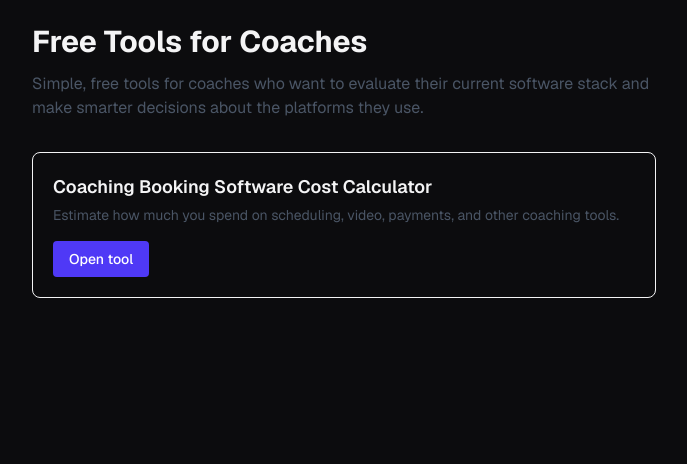
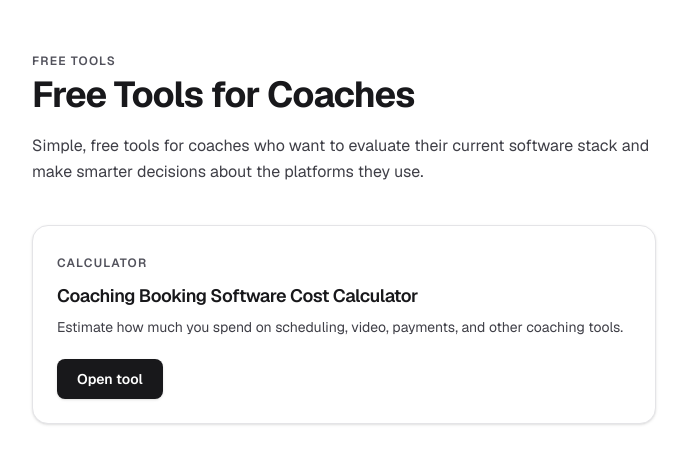
Before and after one commit to riclanderos/callsesh, a Next.js app: page /tools in a window 1280 px wide. Shown: the top 464 px of the page, without its empty margins (296-983 px from the left). Built offline with nearby package versions, Linux system fonts and the light colour scheme.

Commit message:
ui: align free tools pages with landing page design language

```diff
--- a/app/tools/page.tsx
+++ b/app/tools/page.tsx
@@ -8,26 +8,36 @@ export const metadata: Metadata = {
 
 export default function ToolsPage() {
   return (
-    <div className="max-w-2xl mx-auto p-6">
-      <h1 className="text-3xl font-bold mb-3">Free Tools for Coaches</h1>
-      <p className="text-gray-600 mb-8">
+    <div className="min-h-screen bg-white text-zinc-900">
+      <div className="max-w-2xl mx-auto px-6 py-12">
+
+        <div className="mb-10 space-y-4">
+          <span className="text-xs font-semibold text-zinc-600 uppercase tracking-widest">Free Tools</span>
+          <h1 className="text-3xl sm:text-4xl font-bold tracking-tight leading-tight text-zinc-900">
+            Free Tools for Coaches
+          </h1>
+          <p className="text-zinc-700 leading-relaxed">
             Simple, free tools for coaches who want to evaluate their current software stack and make smarter decisions about the platforms they use.
           </p>
+        </div>
 
-      <div className="border rounded-lg p-5 hover:shadow-sm transition-shadow">
-        <h2 className="text-lg font-semibold mb-1">
+        <div className="bg-white border border-zinc-200 rounded-2xl p-6 shadow-sm">
+          <span className="text-xs font-semibold text-zinc-600 uppercase tracking-widest">Calculator</span>
+          <h2 className="text-lg font-semibold tracking-tight text-zinc-900 mt-2 mb-1.5">
             Coaching Booking Software Cost Calculator
           </h2>
-        <p className="text-gray-600 text-sm mb-4">
+          <p className="text-sm text-zinc-700 leading-relaxed mb-5">
             Estimate how much you spend on scheduling, video, payments, and other coaching tools.
           </p>
           <Link
             href="/tools/coach-tool-cost-calculator"
-          className="inline-block bg-indigo-600 text-white rounded px-4 py-2 text-sm font-medium hover:bg-indigo-700"
+            className="inline-flex items-center justify-center rounded-lg bg-zinc-900 px-5 py-2.5 text-sm font-semibold text-white hover:bg-zinc-800 transition-colors shadow-sm"
           >
             Open tool
           </Link>
         </div>
+
+      </div>
     </div>
   )
 }
```
Lines whose indentation alone changed are shown as unchanged.
